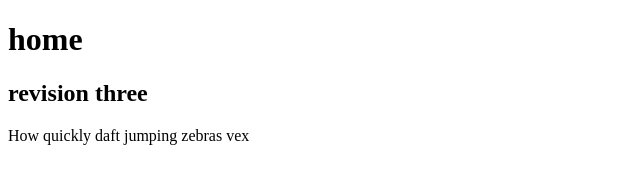
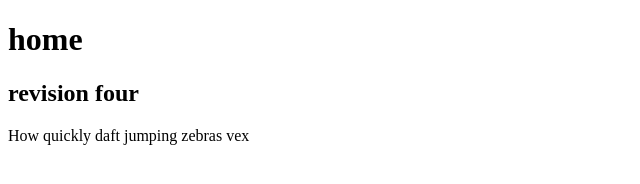
Before and after one commit to balaboon/test, a plain HTML site: page index.html in a window 1280 px wide. Shown: the full height of the page, 0-640 px from the left. Drawn offline with Linux system fonts and the light colour scheme.

Commit message:
revision four

```diff
--- a/index.html
+++ b/index.html
@@ -7,7 +7,7 @@
 
 <body>
 <h1>home</h1>
-<h2>revision three</h2>
+<h2>revision four</h2>
 <p>How quickly daft jumping zebras vex</p>
 </body>
 </html>
```
